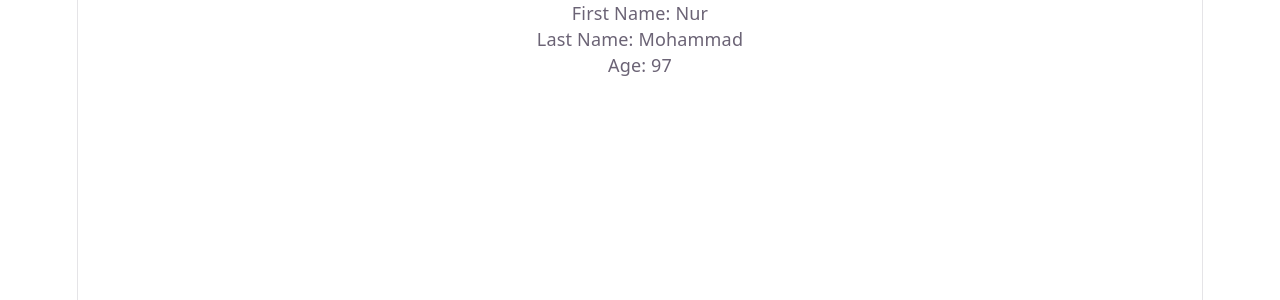
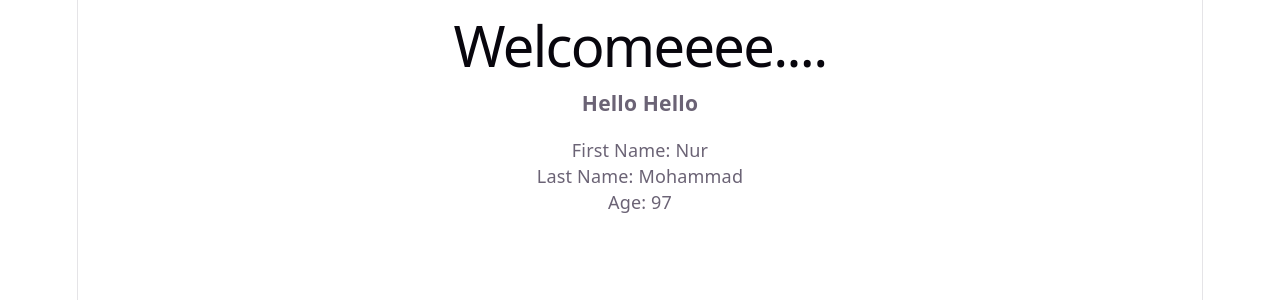
Before and after one commit to nur-mohd/react-practice-next-level, a React (Vite) app: page / in a window 1280 px wide. Shown: the top 300 px of the page. Built offline with nearby package versions, Linux system fonts and the light colour scheme.

Commit message:
React children

```diff
--- a/src/App.jsx
+++ b/src/App.jsx
@@ -7,7 +7,12 @@ function App() {
   return (
     <>
       {/* <TestComponent/> */}
-      <Card firstName="Nur" lastName = "Mohammad" age={97} />
+      <Card firstName="Nur" lastName = "Mohammad" age={97}>
+        <div>
+         <h1>Welcomeeee....</h1>
+         <h3>Hello Hello</h3>
+        </div>
+      </Card>
     </>
   )
 }
--- a/src/components/Card.jsx
+++ b/src/components/Card.jsx
@@ -1,23 +1,24 @@
 // const Card = (props) => {
-//     // return <h1>Card Component</h1>
 //     console.log(props);
 
 //     return (
 //         <div>
+//             {props.children}
 //             <p>First Name: {props.firstName}</p>
 //             <p>Last Name: {props.lastName}</p>
 //             <p>Age: {props.age}</p>
 //         </div>
-//     )
+//     );
 // }
 
-//export default Card
+// export default Card
 
 
-const Card = ({firstName, lastName, age}) => {
+const Card = ({children, firstName, lastName, age}) => {
 
     return (
         <div>
+            {children}
             <p>First Name: {firstName}</p>
             <p>Last Name: {lastName}</p>
             <p>Age: {age}</p>
```
